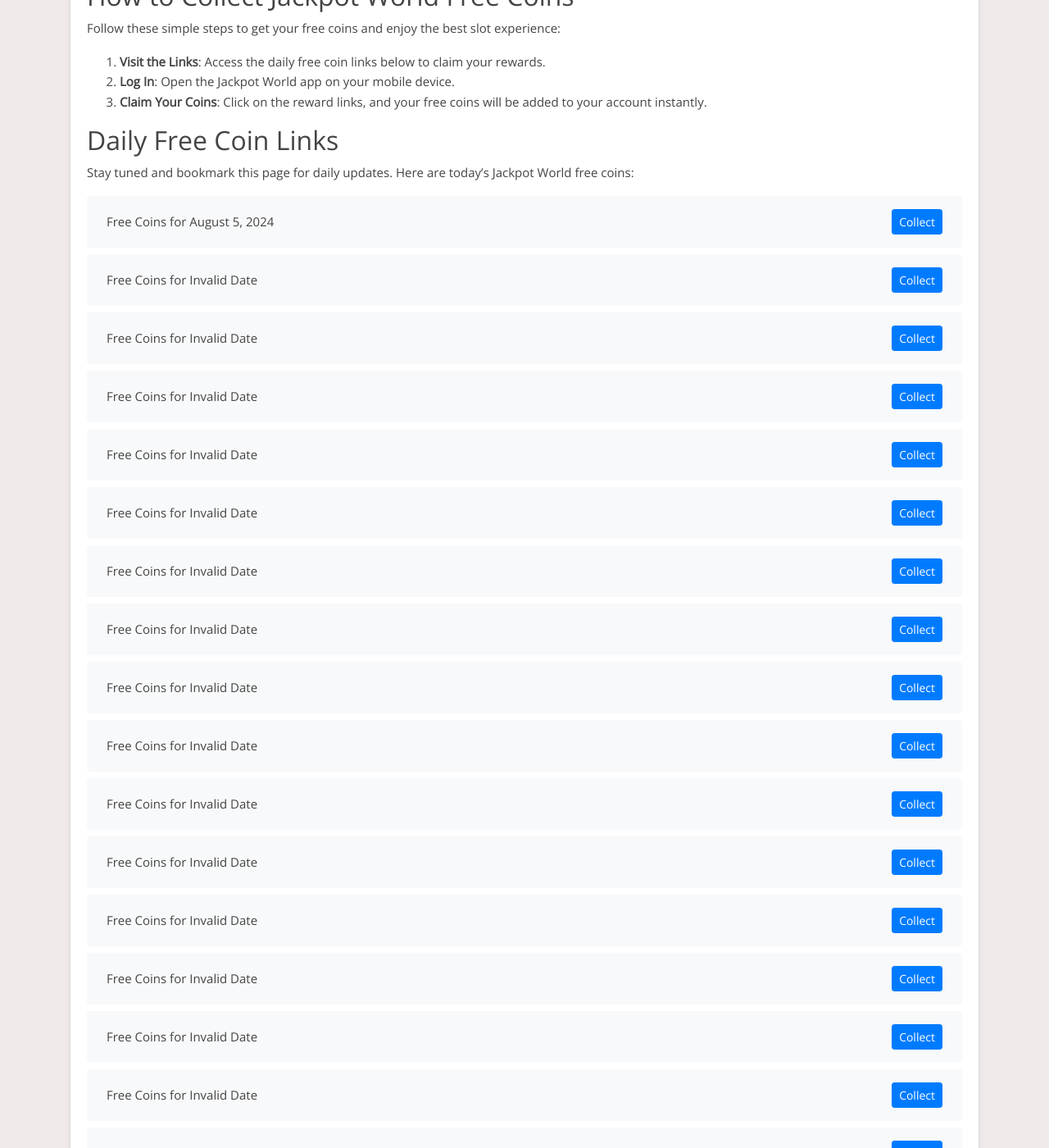
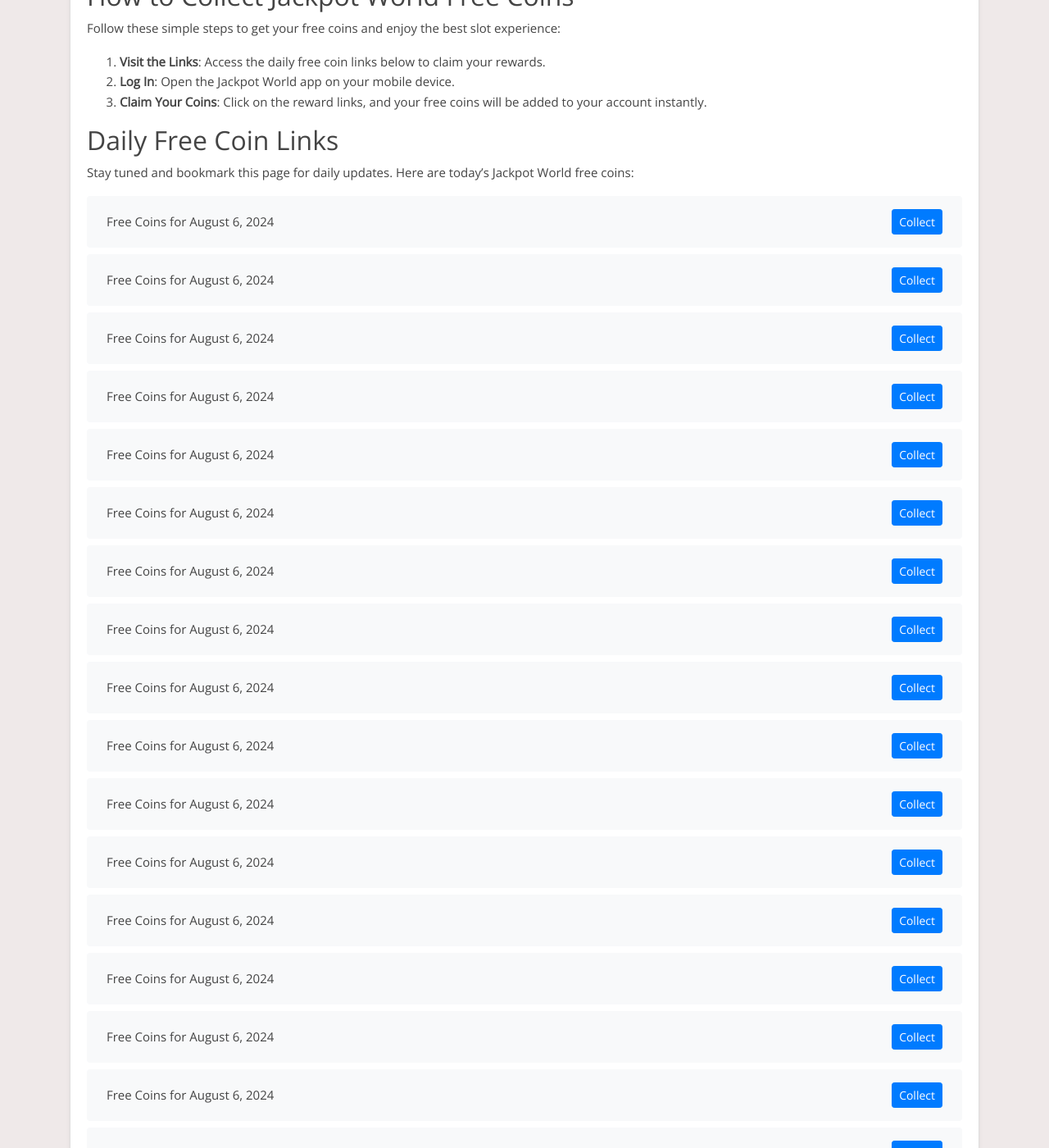
Before and after one commit to Prollad99/bs-net, a Jekyll site: the page built from _posts/2024-06-29-jackpot-world.md, in a window 1280 px wide and 1400 px high, scrolled down 401 px. Shown: the whole window at 82% size. Built offline with Jekyll 4.4.1, drawn with Linux system fonts in a browser that asks for light colours; nearby versions of some CDN libraries; comment, search, counter and statistics services are not loaded; some of the changed text lies outside the part shown.

Commit message:
Update jackpot-world reward links and last modified date

```diff
--- a/_data/include_files.yml
+++ b/_data/include_files.yml
@@ -29,7 +29,7 @@
   last_modified: 2024-08-06 04:09:27
 
 jackpot-world.html:
-  last_modified: 2024-08-05 08:36:38
+  last_modified: 2024-08-06 07:07:04
 
 monopoly-go.html:
   last_modified: 2024-08-05 15:31:35
--- a/_includes/jackpot-world.html
+++ b/_includes/jackpot-world.html
@@ -1,4 +1,92 @@
 <ul class="list-group mt-3 mb-4">
+  <li class="list-group-item d-flex justify-content-between align-items-center">
+    <span>Free Coins for August 6, 2024</span>
+    <a href="http://jpw.bet/s/bv789ki4" class="btn btn-primary btn-sm">Collect</a>
+  </li>
+  <li class="list-group-item d-flex justify-content-between align-items-center">
+    <span>Free Coins for August 6, 2024</span>
+    <a href="http://jpw.bet/s/6wfa3yhs" class="btn btn-primary btn-sm">Collect</a>
+  </li>
+  <li class="list-group-item d-flex justify-content-between align-items-center">
+    <span>Free Coins for August 6, 2024</span>
+    <a href="http://jpw.bet/s/8cumk3y1" class="btn btn-primary btn-sm">Collect</a>
+  </li>
+  <li class="list-group-item d-flex justify-content-between align-items-center">
+    <span>Free Coins for August 6, 2024</span>
+    <a href="http://jpw.bet/s/bg5u4rst" class="btn btn-primary btn-sm">Collect</a>
+  </li>
+  <li class="list-group-item d-flex justify-content-between align-items-center">
+    <span>Free Coins for August 6, 2024</span>
+    <a href="http://jpw.bet/s/fxqmpgrc" class="btn btn-primary btn-sm">Collect</a>
+  </li>
+  <li class="list-group-item d-flex justify-content-between align-items-center">
+    <span>Free Coins for August 6, 2024</span>
+    <a href="http://jpw.bet/s/rxoal8k3" class="btn btn-primary btn-sm">Collect</a>
+  </li>
+  <li class="list-group-item d-flex justify-content-between align-items-center">
+    <span>Free Coins for August 6, 2024</span>
+    <a href="http://jpw.bet/s/gtpz1rym" class="btn btn-primary btn-sm">Collect</a>
+  </li>
+  <li class="list-group-item d-flex justify-content-between align-items-center">
+    <span>Free Coins for August 6, 2024</span>
+    <a href="http://jpw.bet/s/7wdbeo49" class="btn btn-primary btn-sm">Collect</a>
+  </li>
+  <li class="list-group-item d-flex justify-content-between align-items-center">
+    <span>Free Coins for August 6, 2024</span>
+    <a href="http://jpw.bet/s/z2dp9wt7" class="btn btn-primary btn-sm">Collect</a>
+  </li>
+  <li class="list-group-item d-flex justify-content-between align-items-center">
+    <span>Free Coins for August 6, 2024</span>
+    <a href="http://jpw.bet/s/dibvjgyc" class="btn btn-primary btn-sm">Collect</a>
+  </li>
+  <li class="list-group-item d-flex justify-content-between align-items-center">
+    <span>Free Coins for August 6, 2024</span>
+    <a href="http://jpw.bet/s/vota4ybw" class="btn btn-primary btn-sm">Collect</a>
+  </li>
+  <li class="list-group-item d-flex justify-content-between align-items-center">
+    <span>Free Coins for August 6, 2024</span>
+    <a href="http://jpw.bet/s/ob0ylrcj" class="btn btn-primary btn-sm">Collect</a>
+  </li>
+  <li class="list-group-item d-flex justify-content-between align-items-center">
+    <span>Free Coins for August 6, 2024</span>
+    <a href="http://jpw.bet/s/ndv5rb7k" class="btn btn-primary btn-sm">Collect</a>
+  </li>
+  <li class="list-group-item d-flex justify-content-between align-items-center">
+    <span>Free Coins for August 6, 2024</span>
+    <a href="http://jpw.bet/s/lvz2kout" class="btn btn-primary btn-sm">Collect</a>
+  </li>
+  <li class="list-group-item d-flex justify-content-between align-items-center">
+    <span>Free Coins for August 6, 2024</span>
+    <a href="http://jpw.bet/s/an4buscv" class="btn btn-primary btn-sm">Collect</a>
+  </li>
+  <li class="list-group-item d-flex justify-content-between align-items-center">
+    <span>Free Coins for August 6, 2024</span>
+    <a href="http://jpw.bet/s/hv5wkcl4" class="btn btn-primary btn-sm">Collect</a>
+  </li>
+  <li class="list-group-item d-flex justify-content-between align-items-center">
+    <span>Free Coins for August 6, 2024</span>
+    <a href="http://jpw.bet/s/4qxuzm51" class="btn btn-primary btn-sm">Collect</a>
+  </li>
+  <li class="list-group-item d-flex justify-content-between align-items-center">
+    <span>Free Coins for August 6, 2024</span>
+    <a href="http://jpw.bet/s/6wasvqrm" class="btn btn-primary btn-sm">Collect</a>
+  </li>
+  <li class="list-group-item d-flex justify-content-between align-items-center">
+    <span>Free Coins for August 6, 2024</span>
+    <a href="http://jpw.bet/s/m74ru0z6" class="btn btn-primary btn-sm">Collect</a>
+  </li>
+  <li class="list-group-item d-flex justify-content-between align-items-center">
+    <span>Free Coins for August 6, 2024</span>
+    <a href="http://jpw.bet/s/5q1euzxv" class="btn btn-primary btn-sm">Collect</a>
+  </li>
+  <li class="list-group-item d-flex justify-content-between align-items-center">
+    <span>Free Coins for August 6, 2024</span>
+    <a href="http://jpw.bet/s/xaz4lpv9" class="btn btn-primary btn-sm">Collect</a>
+  </li>
+  <li class="list-group-item d-flex justify-content-between align-items-center">
+    <span>Free Coins for August 6, 2024</span>
+    <a href="http://jpw.bet/s/camzgtvi" class="btn btn-primary btn-sm">Collect</a>
+  </li>
   <li class="list-group-item d-flex justify-content-between align-items-center">
     <span>Free Coins for August 5, 2024</span>
     <a href="http://jpw.bet/s/bouv7gh4" class="btn btn-primary btn-sm">Collect</a>
@@ -311,92 +399,4 @@
     <span>Free Coins for Invalid Date</span>
     <a href="http://jpw.bet/s/0vk3tgfy" class="btn btn-primary btn-sm">Collect</a>
   </li>
-  <li class="list-group-item d-flex justify-content-between align-items-center">
-    <span>Free Coins for Invalid Date</span>
-    <a href="http://jpw.bet/s/l3eqgxs2" class="btn btn-primary btn-sm">Collect</a>
-  </li>
-  <li class="list-group-item d-flex justify-content-between align-items-center">
-    <span>Free Coins for Invalid Date</span>
-    <a href="http://jpw.bet/s/d8fi3qb9" class="btn btn-primary btn-sm">Collect</a>
-  </li>
-  <li class="list-group-item d-flex justify-content-between align-items-center">
-    <span>Free Coins for Invalid Date</span>
-    <a href="http://jpw.bet/s/7uxh2ks0" class="btn btn-primary btn-sm">Collect</a>
-  </li>
-  <li class="list-group-item d-flex justify-content-between align-items-center">
-    <span>Free Coins for Invalid Date</span>
-    <a href="http://jpw.bet/s/2oxpgv1j" class="btn btn-primary btn-sm">Collect</a>
-  </li>
-  <li class="list-group-item d-flex justify-content-between align-items-center">
-    <span>Free Coins for Invalid Date</span>
-    <a href="http://jpw.bet/s/zn4907vd" class="btn btn-primary btn-sm">Collect</a>
-  </li>
-  <li class="list-group-item d-flex justify-content-between align-items-center">
-    <span>Free Coins for Invalid Date</span>
-    <a href="http://jpw.bet/s/9ze0sb2i" class="btn btn-primary btn-sm">Collect</a>
-  </li>
-  <li class="list-group-item d-flex justify-content-between align-items-center">
-    <span>Free Coins for Invalid Date</span>
-    <a href="http://jpw.bet/s/l4vaihgm" class="btn btn-primary btn-sm">Collect</a>
-  </li>
-  <li class="list-group-item d-flex justify-content-between align-items-center">
-    <span>Free Coins for Invalid Date</span>
-    <a href="http://jpw.bet/s/2hndec8r" class="btn btn-primary btn-sm">Collect</a>
-  </li>
-  <li class="list-group-item d-flex justify-content-between align-items-center">
-    <span>Free Coins for Invalid Date</span>
-    <a href="http://jpw.bet/s/otxjl9ef" class="btn btn-primary btn-sm">Collect</a>
-  </li>
-  <li class="list-group-item d-flex justify-content-between align-items-center">
-    <span>Free Coins for Invalid Date</span>
-    <a href="http://jpw.bet/s/kvuonp8g" class="btn btn-primary btn-sm">Collect</a>
-  </li>
-  <li class="list-group-item d-flex justify-content-between align-items-center">
-    <span>Free Coins for August 4, 2024</span>
-    <a href="http://jpw.bet/s/w6zkcilg" class="btn btn-primary btn-sm">Collect</a>
-  </li>
-  <li class="list-group-item d-flex justify-content-between align-items-center">
-    <span>Free Coins for August 4, 2024</span>
-    <a href="http://jpw.bet/s/kwecfiga" class="btn btn-primary btn-sm">Collect</a>
-  </li>
-  <li class="list-group-item d-flex justify-content-between align-items-center">
-    <span>Free Coins for August 4, 2024</span>
-    <a href="http://jpw.bet/s/wmaoc2d4" class="btn btn-primary btn-sm">Collect</a>
-  </li>
-  <li class="list-group-item d-flex justify-content-between align-items-center">
-    <span>Free Coins for August 4, 2024</span>
-    <a href="http://jpw.bet/s/pgn6txvr" class="btn btn-primary btn-sm">Collect</a>
-  </li>
-  <li class="list-group-item d-flex justify-content-between align-items-center">
-    <span>Free Coins for August 4, 2024</span>
-    <a href="http://jpw.bet/s/gbm0th9a" class="btn btn-primary btn-sm">Collect</a>
-  </li>
-  <li class="list-group-item d-flex justify-content-between align-items-center">
-    <span>Free Coins for August 4, 2024</span>
-    <a href="http://jpw.bet/s/i803gajt" class="btn btn-primary btn-sm">Collect</a>
-  </li>
-  <li class="list-group-item d-flex justify-content-between align-items-center">
-    <span>Free Coins for August 4, 2024</span>
-    <a href="http://jpw.bet/s/8qa1oxr9" class="btn btn-primary btn-sm">Collect</a>
-  </li>
-  <li class="list-group-item d-flex justify-content-between align-items-center">
-    <span>Free Coins for August 4, 2024</span>
-    <a href="http://jpw.bet/s/l78swbji" class="btn btn-primary btn-sm">Collect</a>
-  </li>
-  <li class="list-group-item d-flex justify-content-between align-items-center">
-    <span>Free Coins for August 4, 2024</span>
-    <a href="http://jpw.bet/s/dexs2m5z" class="btn btn-primary btn-sm">Collect</a>
-  </li>
-  <li class="list-group-item d-flex justify-content-between align-items-center">
-    <span>Free Coins for August 4, 2024</span>
-    <a href="http://jpw.bet/s/x079bdor" class="btn btn-primary btn-sm">Collect</a>
-  </li>
-  <li class="list-group-item d-flex justify-content-between align-items-center">
-    <span>Free Coins for August 4, 2024</span>
-    <a href="http://jpw.bet/s/43ux7yb9" class="btn btn-primary btn-sm">Collect</a>
-  </li>
-  <li class="list-group-item d-flex justify-content-between align-items-center">
-    <span>Free Coins for August 4, 2024</span>
-    <a href="http://jpw.bet/s/zjmqargy" class="btn btn-primary btn-sm">Collect</a>
-  </li>
 </ul>
```
Also changed, not shown: links-json/jackpot-world.json (+88 -78 lines).
